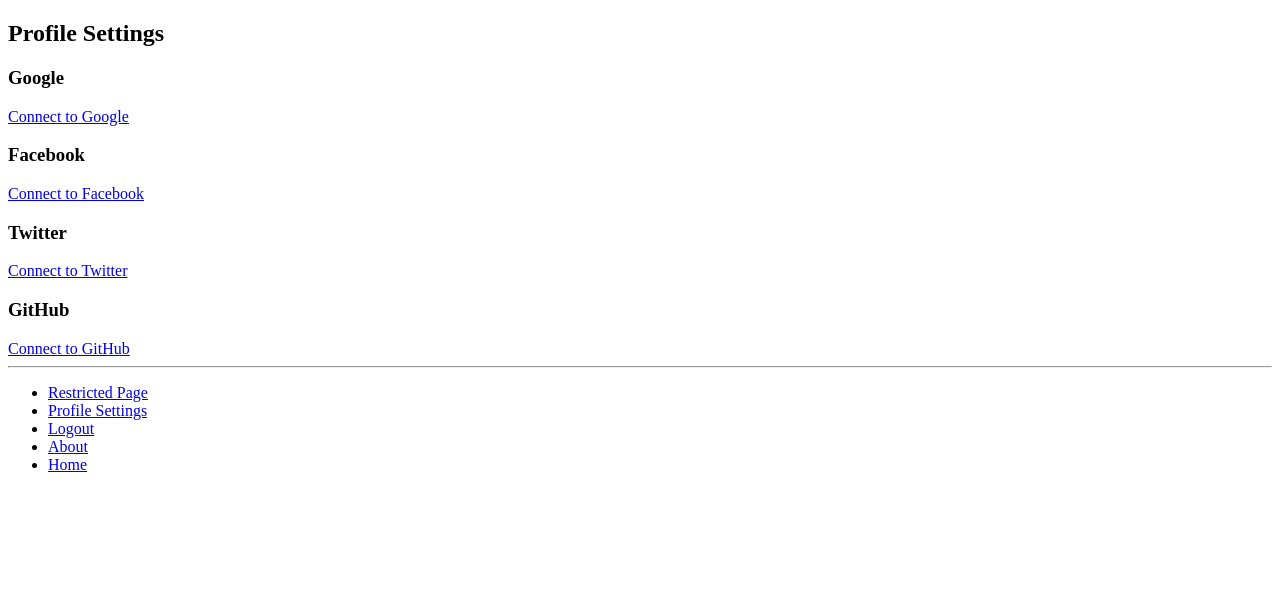
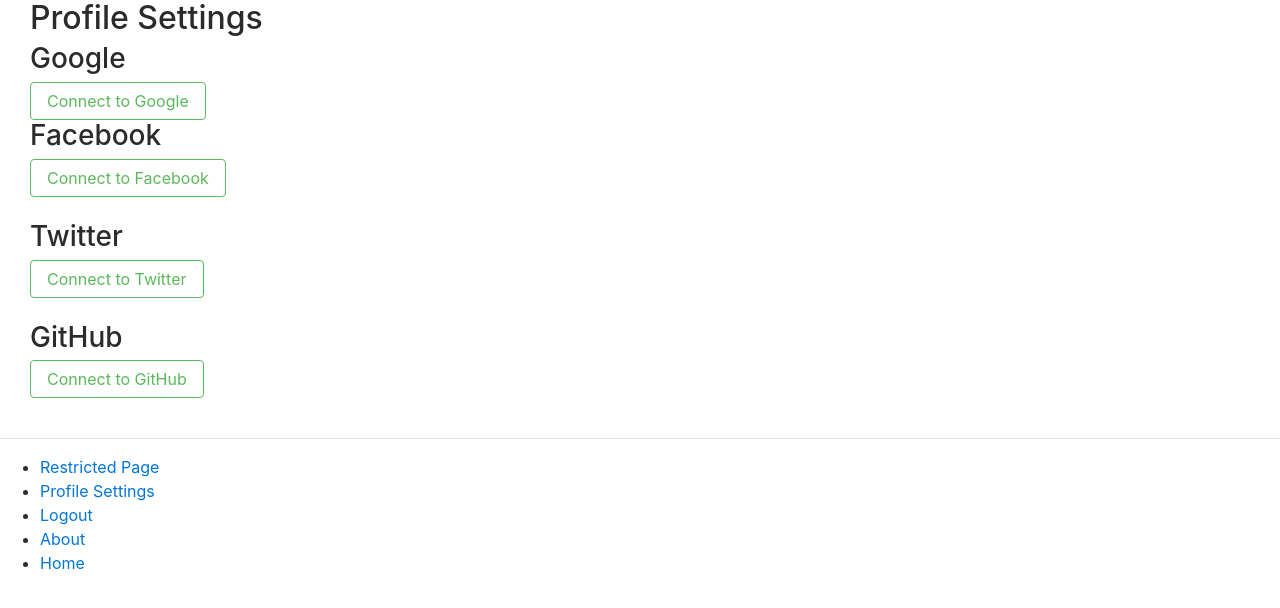
Before and after one commit to cwatson-dev/policy-tracker, a Django app: a page that uses templates/policy_tracker/base.html in a window 1280 px wide. Shown: the top 608 px of the page. Run offline with Django 3.2, Linux system fonts and the light colour scheme; the visitor is signed in with stand-in values (Sample User, id 1); some libraries are stand-ins or nearby versions.

Commit message:
Small changes and adjustments to HTML. Implemented BootStrap as a base HTML, CSS and JS styler. Additionally, implemented jQuery as support for Bootstrap. Restyled Profile Settings page so it is easier to read and a bit more appealing. Tiny adjustments to Home page for readability.

```diff
--- a/templates/policy_tracker/base.html
+++ b/templates/policy_tracker/base.html
@@ -36,5 +36,9 @@
         <li><a href="{% url 'home' %}">Home</a></li>
       </ul>
     </div>
+    <link rel="stylesheet" href="https://maxcdn.bootstrapcdn.com/bootstrap/4.0.0-alpha.6/css/bootstrap.min.css" integrity="sha384-rwoIResjU2yc3z8GV/NPeZWAv56rSmLldC3R/AZzGRnGxQQKnKkoFVhFQhNUwEyJ" crossorigin="anonymous">
+    <script src="https://code.jquery.com/jquery-3.1.1.slim.min.js" integrity="sha384-A7FZj7v+d/sdmMqp/nOQwliLvUsJfDHW+k9Omg/a/EheAdgtzNs3hpfag6Ed950n" crossorigin="anonymous"></script>
+    <script src="https://cdnjs.cloudflare.com/ajax/libs/tether/1.4.0/js/tether.min.js" integrity="sha384-DztdAPBWPRXSA/3eYEEUWrWCy7G5KFbe8fFjk5JAIxUYHKkDx6Qin1DkWx51bBrb" crossorigin="anonymous"></script>
+    <script src="https://maxcdn.bootstrapcdn.com/bootstrap/4.0.0-alpha.6/js/bootstrap.min.js" integrity="sha384-vBWWzlZJ8ea9aCX4pEW3rVHjgjt7zpkNpZk+02D9phzyeVkE+jo0ieGizqPLForn" crossorigin="anonymous"></script>
   </body>
 </html>
--- a/templates/policy_tracker/profile_settings.html
+++ b/templates/policy_tracker/profile_settings.html
@@ -6,6 +6,8 @@
 {% endblock %}
 
 {% block body_block %}
+<div class="container-fluid">
+  <div class="col-md-12">
     <h2>Profile Settings</h2>
 
     <h3>Google</h3>
@@ -14,14 +16,16 @@
       {% if can_disconnect %}
         <form method="post" action="{% url 'social:disconnect' 'google-oauth2' %}">
           {% csrf_token %}
-        <button type="submit">Disconnect from Google</button>
+          <button class="btn btn-outline-danger" type="submit" style="cursor: pointer">Disconnect from Google</button>
         </form>
+        <br/>
       {% else %}
-      <button type="button" disabled>Disconnect from Google</button>
-      <p style="color: red">You must <a href="{% url 'password' %}">define a password</a> for your account before disconnecting from Google.</p>
+        <button class="btn btn-outline-secondary" type="button" disabled>Disconnect from Google</button>
+        <br/><br/>
+        <p style="color: red">You must <a href="{% url 'profile_password' %}">define a password</a> for your account before disconnecting from Google.</p>
       {% endif %}
     {% else %}
-    <a href="{% url 'social:begin' 'google-oauth2' %}">Connect to Google</a>
+      <a href="{% url 'social:begin' 'google-oauth2' %}" class="btn btn-outline-success">Connect to Google</a>
     {% endif %}
 
     <h3>Facebook</h3>
@@ -30,14 +34,17 @@
       {% if can_disconnect %}
         <form method="post" action="{% url 'social:disconnect' 'facebook' %}">
           {% csrf_token %}
-        <button type="submit">Disconnect from Facebook</button>
+          <button class="btn btn-outline-danger" type="submit" style="cursor: pointer">Disconnect from Facebook</button>
         </form>
+        <br/>
       {% else %}
-      <button type="button" disabled>Disconnect from Facebook</button>
+        <button class="btn btn-outline-secondary" type="button" disabled>Disconnect from Facebook</button>
+        <br/><br/>
         <p style="color: red">You must <a href="{% url 'password' %}">define a password</a> for your account before disconnecting from Facebook.</p>
       {% endif %}
     {% else %}
-    <a href="{% url 'social:begin' 'facebook' %}">Connect to Facebook</a>
+      <a href="{% url 'social:begin' 'facebook' %}" class="btn btn-outline-success">Connect to Facebook</a>
+      <br/><br/>
     {% endif %}
 
     <h3>Twitter</h3>
@@ -46,14 +53,17 @@
       {% if can_disconnect %}
         <form method="post" action="{% url 'social:disconnect' 'twitter' %}">
           {% csrf_token %}
-        <button type="submit">Disconnect from Twitter</button>
+          <button class="btn btn-outline-danger" type="submit" style="cursor: pointer">Disconnect from Twitter</button>
         </form>
+        <br/>
       {% else %}
-      <button type="button" disabled>Disconnect from Twitter</button>
+        <button class="btn btn-outline-secondary" type="button" disabled>Disconnect from Twitter</button>
+        <br/><br/>
         <p style="color: red">You must <a href="{% url 'password' %}">define a password</a> for your account before disconnecting from Twitter.</p>
       {% endif %}
     {% else %}
-    <a href="{% url 'social:begin' 'twitter' %}">Connect to Twitter</a>
+      <a href="{% url 'social:begin' 'twitter' %}" class="btn btn-outline-success">Connect to Twitter</a>
+      <br/><br/>
     {% endif %}
 
     <h3>GitHub</h3>
@@ -62,14 +72,18 @@
       {% if can_disconnect %}
         <form method="post" action="{% url 'social:disconnect' 'github' %}">
           {% csrf_token %}
-        <button type="submit">Disconnect from GitHub</button>
+          <button class="btn btn-outline-danger" type="submit" style="cursor:pointer;">Disconnect from GitHub</button>
         </form>
+        <br/>
       {% else %}
-      <button type="button" disabled>Disconnect from GitHub</button>
+        <button class="btn btn-outline-secondary" type="button" disabled>Disconnect from GitHub</button>
+        <br/><br/>
         <p style="color: red">You must <a href="{% url 'password' %}">define a password</a> for your account before disconnecting from Github.</p>
       {% endif %}
     {% else %}
-    <a href="{% url 'social:begin' 'github' %}">Connect to GitHub</a>
+      <a href="{% url 'social:begin' 'github' %}" class="btn btn-outline-success">Connect to GitHub</a>
+      <br/><br/>
     {% endif %}
-
+  </div>
+</div>
 {% endblock %}
```
Also changed, not shown: templates/policy_tracker/home.html (+8 -5 lines). Lines whose indentation alone changed are shown as unchanged.
